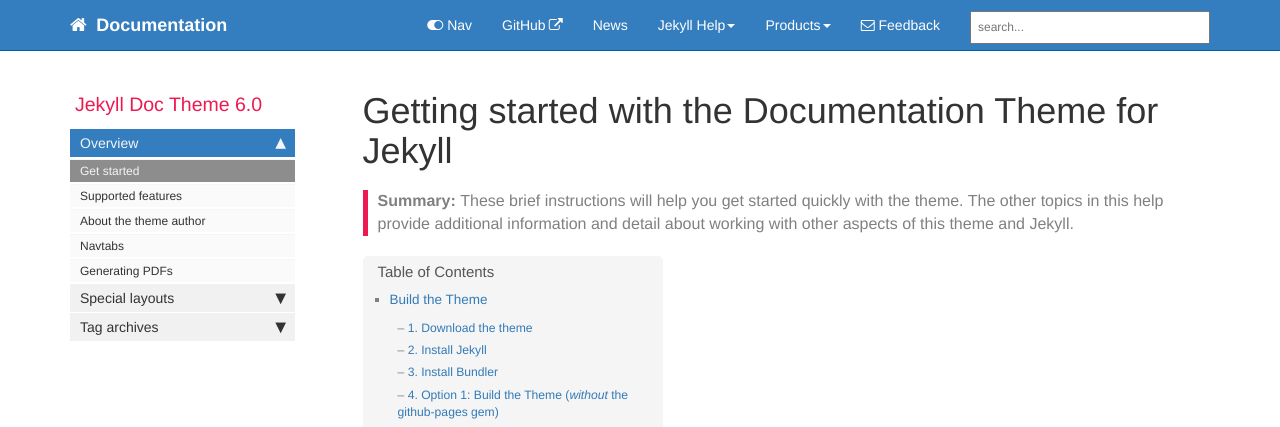
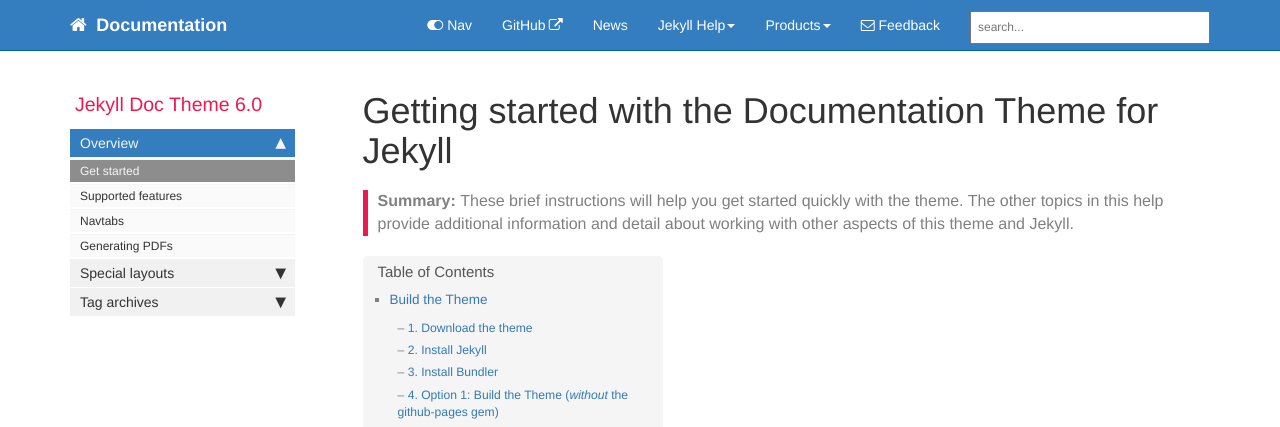
Before and after one commit to gedeontofidji/Documentation, a Jekyll site: the page built from index.md, in a window 1280 px wide. Shown: the top 427 px of the page. Built offline with Jekyll 4.4.1, drawn with Linux system fonts in a browser that asks for light colours; comment, search, counter and statistics services are not loaded.

Commit message:
Update mydoc_sidebar.yml

```diff
--- a/_data/sidebars/mydoc_sidebar.yml
+++ b/_data/sidebars/mydoc_sidebar.yml
@@ -30,10 +30,6 @@ entries:
 
     - title: Supported features
       url: /mydoc_supported_features.html
-      output: web, pdf
-
-    - title: About the theme author
-      url: /mydoc_about.html
       output: web, pdf
 
     - title: Navtabs
```
